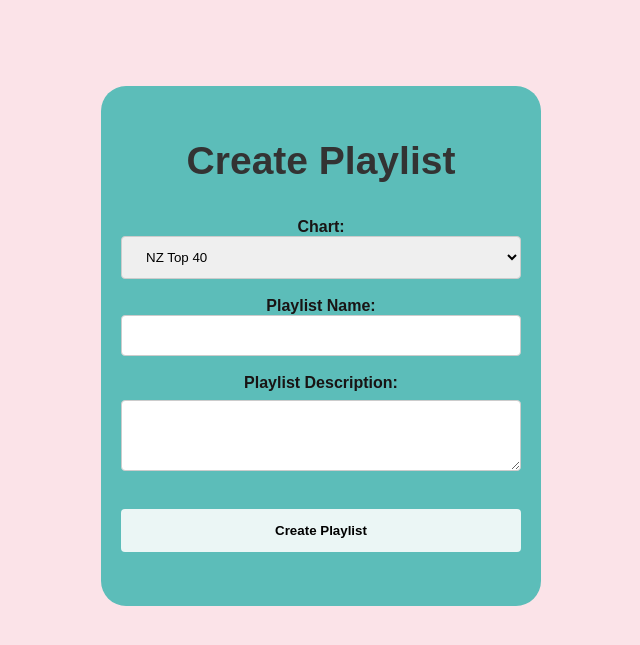
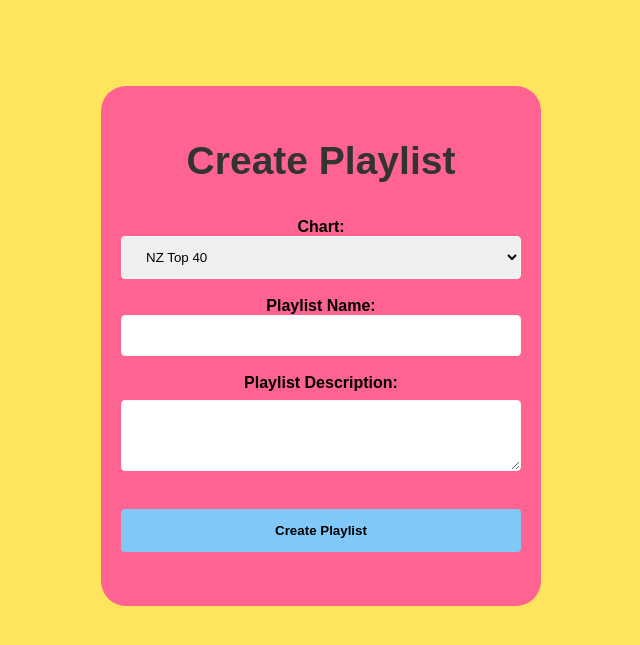
Before and after one commit to brookeknowles/Charts-Playlist-Maker, a Flask app: page /home in a window 1280 px wide. Shown: the top 645 px of the page, without its empty margins (319-959 px from the left). Run offline with Flask 2, Linux system fonts and the light colour scheme.

Commit message:
change colours

```diff
--- a/static/style.css
+++ b/static/style.css
@@ -1,6 +1,6 @@
 body {
-    background-color: #fbe3e8;
-    color: #191414;
+    background-color: rgb(255, 228, 94);
+    color: black;
     font-weight: bold;
     font-family: sans-serif;
 }
@@ -17,7 +17,7 @@ h2 {
 form {
     text-align: center;
     border-radius: 25px;
-    background: #5cbdb9;
+    background: #FF6392;
     padding: 20px;
     width: 400px;
     height: 480px;
@@ -27,7 +27,7 @@ form {
 
 input[type=submit] {
     width: 100%;
-    background-color: #ebf6f5;
+    background-color: #7FC8F8;
     color: black;
     font-weight: bold;
     padding: 14px 20px;
@@ -38,15 +38,14 @@ input[type=submit] {
 }
 
 input[type=submit]:hover {
-    background-color: #fbe3e8;
+    background-color: #5AA9E6;
 }
 
 input[type=text], select {
     width: 100%;
     padding: 12px 20px;
-    /*margin: 8px 0;*/
     display: inline-block;
-    border: 1px solid #ccc;
+    border: 1px solid #F9F9F9;
     border-radius: 4px;
     box-sizing: border-box;
 }
@@ -56,7 +55,7 @@ textarea {
     padding: 12px 20px;
     margin: 8px 0;
     display: inline-block;
-    border: 1px solid #ccc;
+    border: 1px solid #F9F9F9;
     border-radius: 4px;
     box-sizing: border-box;
 }
```
